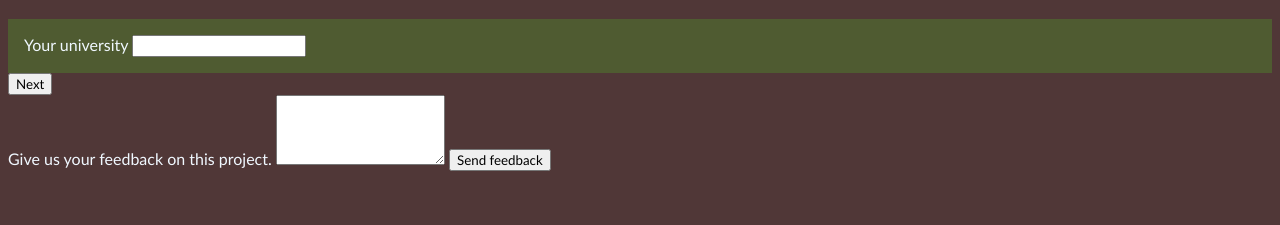
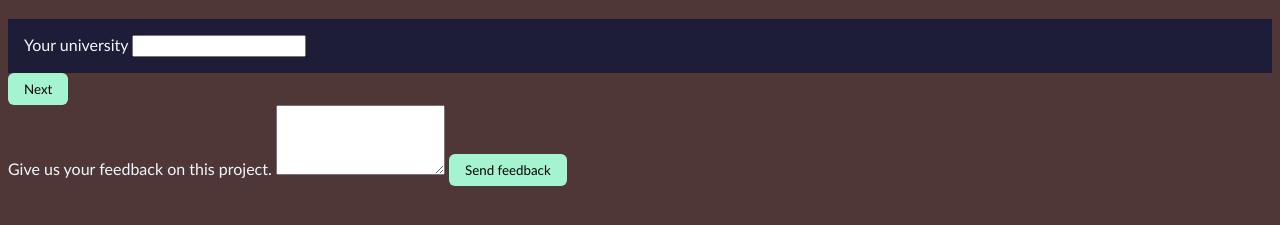
Before and after one commit to aimepaccy/residency-pathway, a website: page public/index.html in a window 1280 px wide. Shown: the part 63-288 px from the top of the page. Drawn offline with Linux system fonts and the light colour scheme.

Commit message:
Add colour,padding, round corners and borders to the buttons

```diff
--- a/public/style.css
+++ b/public/style.css
@@ -9,7 +9,7 @@ h1 {
 }
 
 .step {
-    background-color: rgb(79, 91, 49);
+    background-color: rgb(30, 29, 56);
     padding: 16px;
 }
 
@@ -19,3 +19,12 @@ button,
 textarea {
     font-family: inherit;
 }
+
+button {
+    background-color: rgb(165, 244, 208);
+    color: black;
+    padding: 8px 16px;
+    border: none;
+    border-radius: 6px;
+    cursor: pointer;
+}
```
